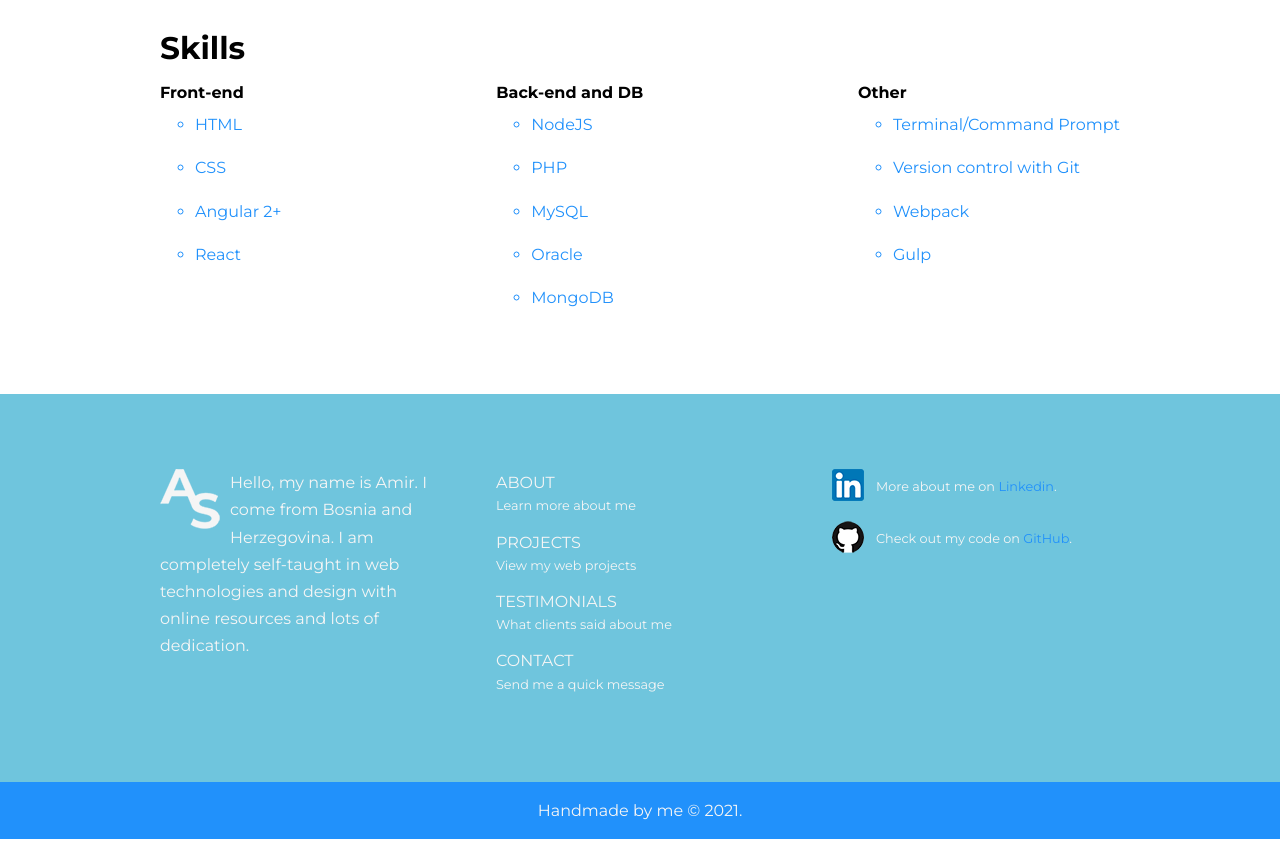
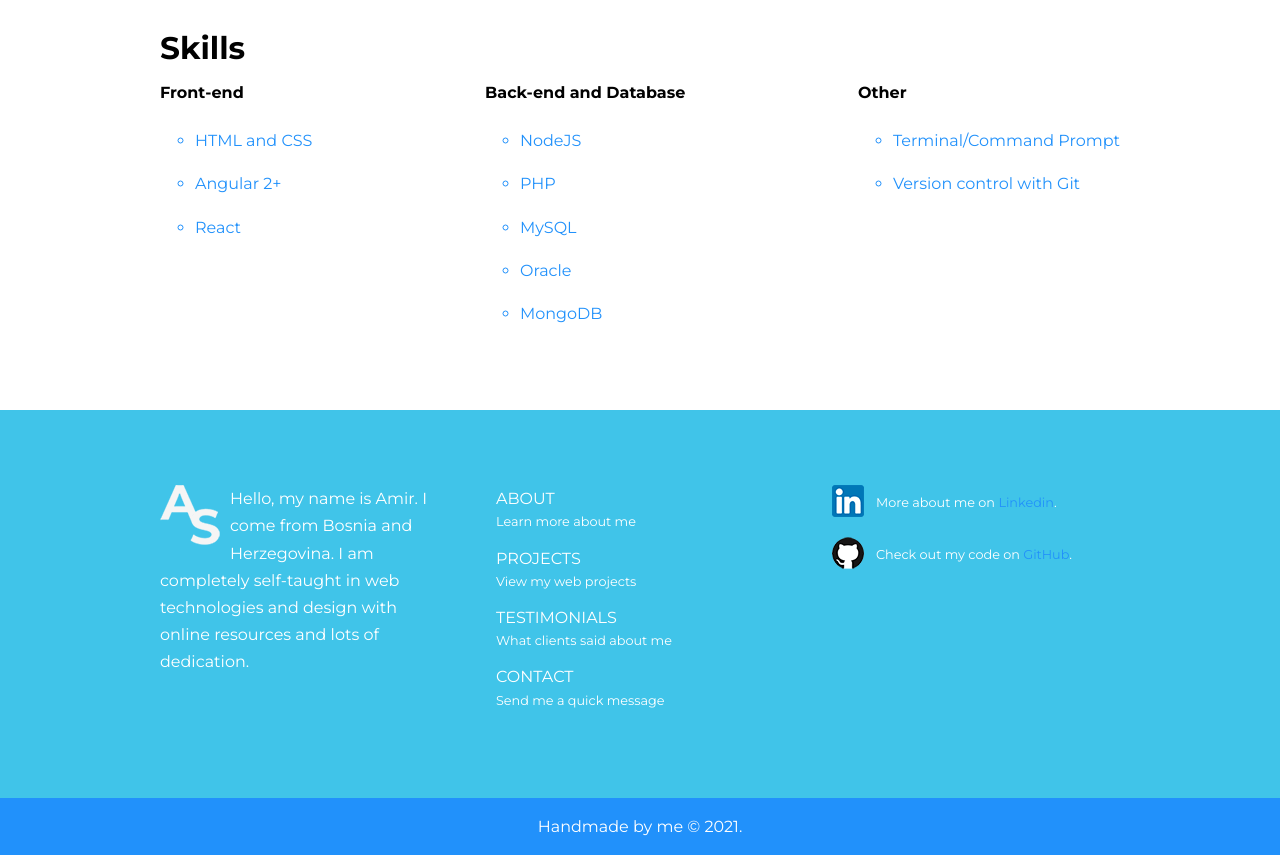
Before and after one commit to amirsaranBIH/amirsaranbih.github.io, a plain HTML site: page about.html in a window 1280 px wide. Shown: the part 617-1472 px from the top of the page. Drawn offline with Linux system fonts and the light colour scheme.

Commit message:
More changes 2

```diff
--- a/about.html
+++ b/about.html
@@ -78,15 +78,14 @@
               <h4>Front-end</h4>
 
               <ul>
-                <li>HTML</li>
-                <li>CSS</li>
+                <li>HTML and CSS</li>
                 <li>Angular 2+</li>
                 <li>React</li>
               </ul>
             </section>
 
             <section class="skill-list-section">
-              <h4>Back-end and DB</h4>
+              <h4>Back-end and Database</h4>
 
               <ul>
                 <li>NodeJS</li>
@@ -103,8 +102,6 @@
               <ul>
                 <li>Terminal/Command Prompt</li>
                 <li>Version control with Git</li>
-                <li>Webpack</li>
-                <li>Gulp</li>
               </ul>
             </section>
           </div>
--- a/assets/stylesheets/main.css
+++ b/assets/stylesheets/main.css
@@ -335,10 +335,9 @@
 
 :root {
     --blue: #2191fb;
-    --yellow: #eccd0b;
+    --yellow: #ffdd00;
     --grey: #71777d;
-    --lightBlue: #6fc5dd;
-    --white: #f5f5f5;
+    --lightBlue: #40c4e9;
     --shadow: 0 0 10px 2px rgba(1, 1, 1, .25)
 }
 
@@ -412,14 +411,15 @@
 }
 
 .section-header h2 {
-    color: var(--yellow)
+    color: var(--yellow);
+    margin-bottom: .25em;
 }
 
 #features,
 #hero,
 .btn,
 .project-category {
-    color: var(--white)
+    color: #fff
 }
 
 .section-header h3 {
@@ -432,6 +432,10 @@
     background-color: var(--yellow);
     font-weight: 700;
     transition: all .2s ease;
+}
+
+.btn:hover {
+    border-radius: 25px;
 }
 
 #header,
@@ -567,7 +571,7 @@
 .project-category-line {
     width: 35px;
     height: 3px;
-    background-color: var(--white);
+    background-color: #fff;
     margin: 15px auto
 }
 
@@ -671,7 +675,7 @@
 
 #cta,
 #footer-section {
-    color: var(--white)
+    color: #fff
 }
 
 #cta {
@@ -731,7 +735,7 @@
 #footer {
     padding: 15px;
     background-color: var(--blue);
-    color: var(--white)
+    color: #fff
 }
 
 .about-description h2 {
@@ -781,6 +785,7 @@
 }
 
 .list-content ul {
+    margin-top: 1em;
     list-style-type: circle;
     padding-left: 35px;
     color: var(--blue)
```
Also changed, not shown: index.html (+2 -2 lines).
